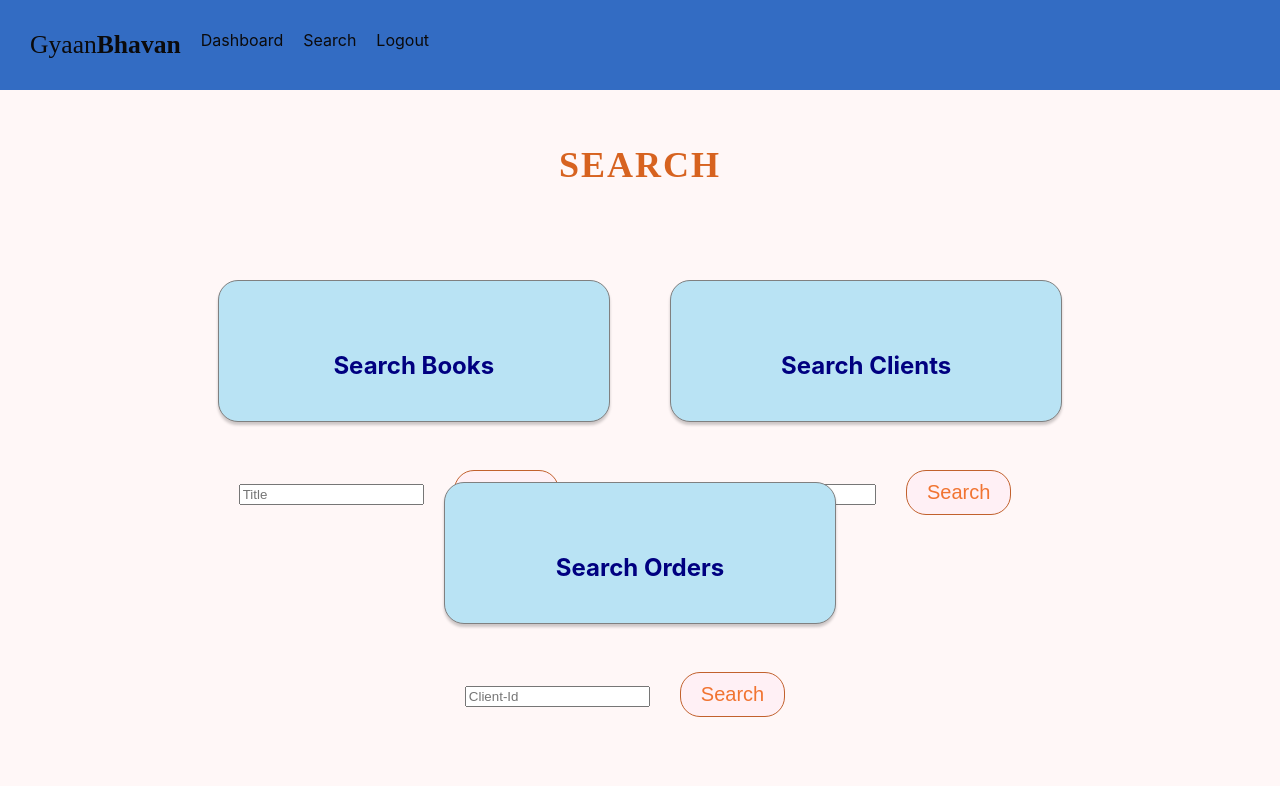
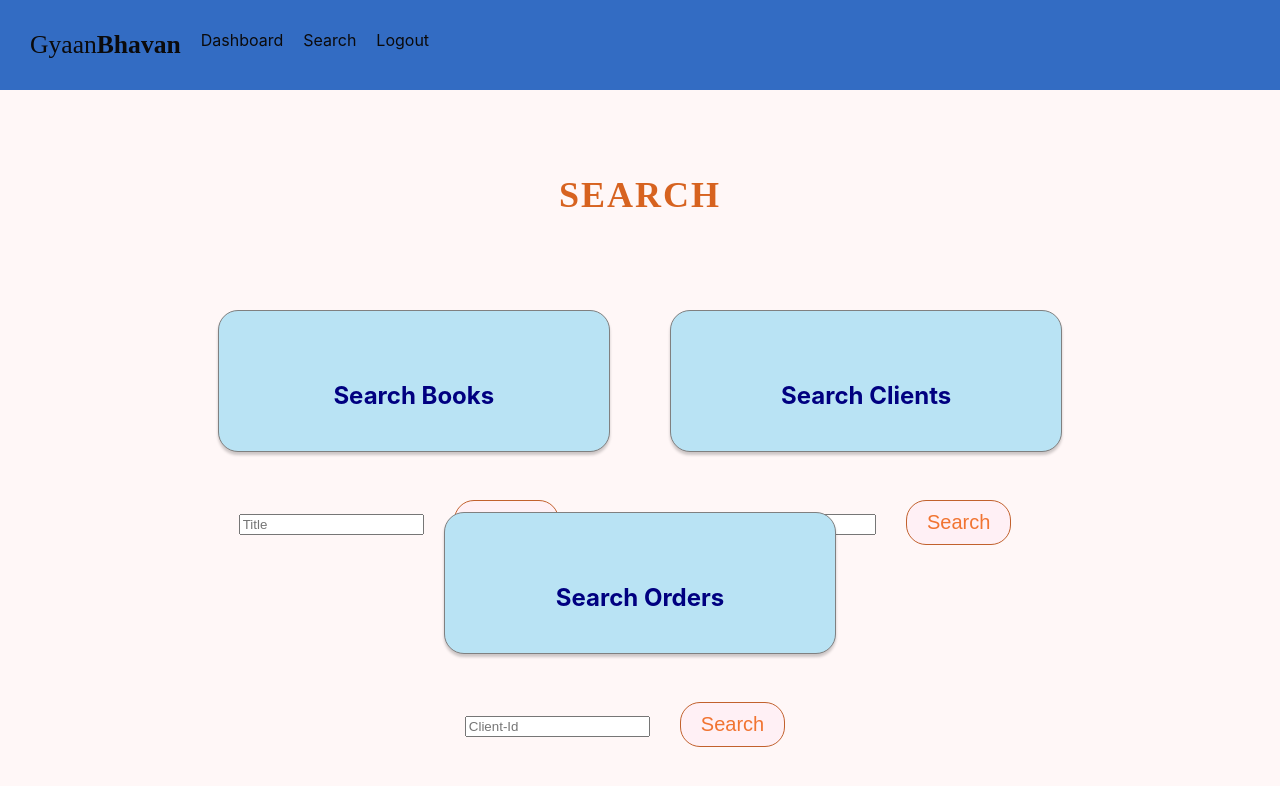
Before and after one commit to MinalChhatre10/CRUD-BOOK, a React (Create React App) app in the folder Client/client/: page /search in a window 1280 px wide. Shown: the top 786 px of the page. Built offline with nearby package versions, Linux system fonts and the light colour scheme.

Commit message:
designing

```diff
--- a/Client/client/src/style.css
+++ b/Client/client/src/style.css
@@ -15,7 +15,7 @@
     text-transform: uppercase;
     letter-spacing: 2px;
     transition: all 0.3s ease-in-out;
-    padding-top: 30px;
+    padding-top: 60px;
   }
 
   .head:hover {
```
